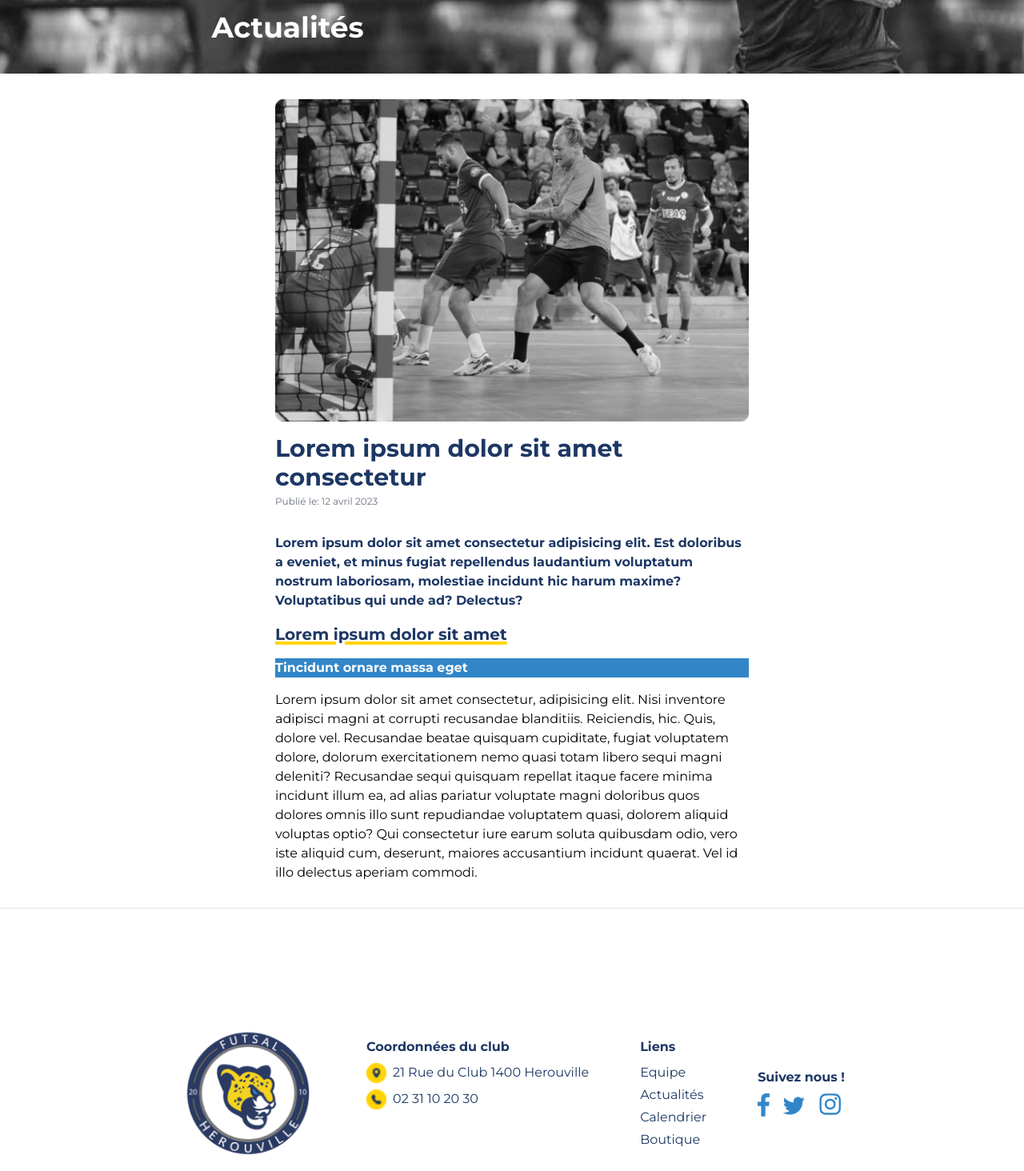
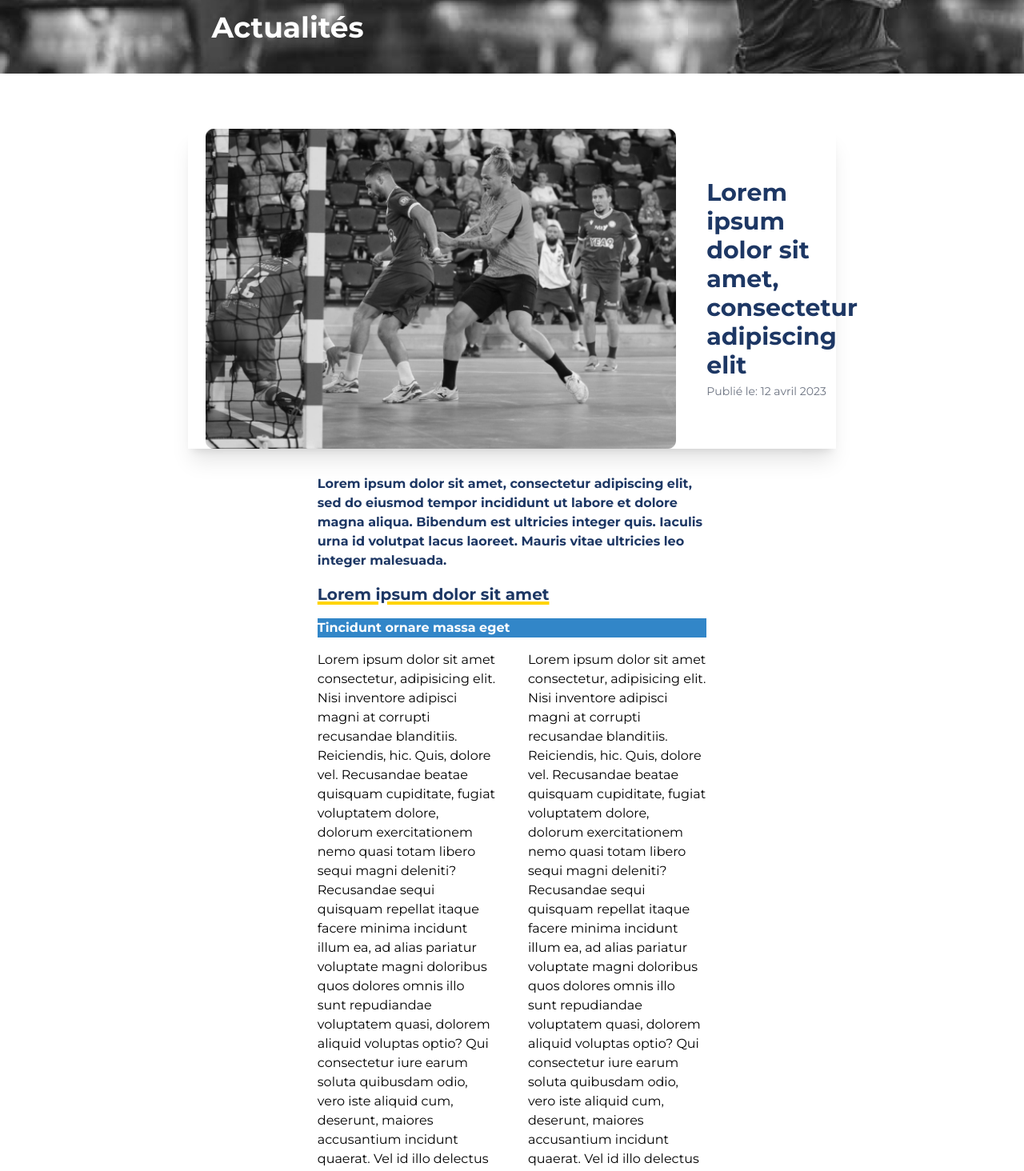
Before and after one commit to Emk0oo/herouville-futsal-nextJS, a Next.js app: page /actualites/1 in a window 1280 px wide. Shown: the part 340-1804 px from the top of the page at 80% size. Built offline with nearby package versions, Linux system fonts and the light colour scheme.

Commit message:
[ADD] Actulité by id page

```diff
--- a/app/(root)/actualites/[id]/page.tsx
+++ b/app/(root)/actualites/[id]/page.tsx
@@ -9,13 +9,15 @@ const articles = [
   {
     id: 1,
     imageUrl: imgArticle,
-    titre: "Lorem ipsum dolor sit amet consectetur",
+    titre: "Lorem ipsum dolor sit amet, consectetur adipiscing elit",
     titre2: "Lorem ipsum dolor sit amet ",
     titre3: "Tincidunt ornare massa eget ",
     date: "Publié le: 12 avril 2023",
     entete:
-      "Lorem ipsum dolor sit amet consectetur adipisicing elit. Est doloribus a eveniet, et minus fugiat repellendus laudantium voluptatum nostrum laboriosam, molestiae incidunt hic harum maxime? Voluptatibus qui unde ad? Delectus?",
+      "Lorem ipsum dolor sit amet, consectetur adipiscing elit, sed do eiusmod tempor incididunt ut labore et dolore magna aliqua. Bibendum est ultricies integer quis. Iaculis urna id volutpat lacus laoreet. Mauris vitae ultricies leo integer malesuada. ",
     content:
+      "Lorem ipsum dolor sit amet consectetur, adipisicing elit. Nisi inventore adipisci magni at corrupti recusandae blanditiis. Reiciendis, hic. Quis, dolore vel. Recusandae beatae quisquam cupiditate, fugiat voluptatem dolore, dolorum exercitationem nemo quasi totam libero sequi magni deleniti? Recusandae sequi quisquam repellat itaque facere minima incidunt illum ea, ad alias pariatur voluptate magni doloribus quos dolores omnis illo sunt repudiandae voluptatem quasi, dolorem aliquid voluptas optio? Qui consectetur iure earum soluta quibusdam odio, vero iste aliquid cum, deserunt, maiores accusantium incidunt quaerat. Vel id illo delectus aperiam commodi.",
+    content2:
       "Lorem ipsum dolor sit amet consectetur, adipisicing elit. Nisi inventore adipisci magni at corrupti recusandae blanditiis. Reiciendis, hic. Quis, dolore vel. Recusandae beatae quisquam cupiditate, fugiat voluptatem dolore, dolorum exercitationem nemo quasi totam libero sequi magni deleniti? Recusandae sequi quisquam repellat itaque facere minima incidunt illum ea, ad alias pariatur voluptate magni doloribus quos dolores omnis illo sunt repudiandae voluptatem quasi, dolorem aliquid voluptas optio? Qui consectetur iure earum soluta quibusdam odio, vero iste aliquid cum, deserunt, maiores accusantium incidunt quaerat. Vel id illo delectus aperiam commodi.",
   },
   {
@@ -36,34 +38,55 @@ const ActualiteDetail = () => {
   if (!article) {
     return <p>Article non trouvé</p>;
   }
-
   return (
-    <div className="flex justify-center">
-      {/* Ici component article */}
-      <div id="Article" className="w-full md:w-1/2 p-4">
-        <div id="headerArticle" className="flex flex-col ">
+    <>
+      <div
+        id="Article"
+        className="w-full h-full p-4 md:mt-[3%]"
+      >
+        <div
+          id="headerArticle"
+          className="flex flex-col md:flex-row md:w-2/3 shadow-xl mx-auto"
+        >
+          <div className="w-full md:w-4/5 md:h-[400px] relative">
             <Image
               src={article.imageUrl}
               alt={article.titre}
-            layout="responsive"
-            width={700}
-            height={475}
-            objectFit="cover"
+              layout="fill"
+              objectFit="contain"
               className=""
             />
-          <h1 className="text-3xl font-bold mt-4 text-bleuNuitHerouville">
+          </div>
+          <div
+            id="Titre article"
+            className="flex flex-col justify-center md:w-1/5 md:ml-4 md:mt-0 mt-4 "
+          >
+            <h1 className="text-3xl font-bold text-bleuNuitHerouville">
               {article.titre}
             </h1>
-          <p className="text-xs text-gray-500 mt-1">{article.date}</p>
+            <p className="text-xs md:text-sm text-gray-500 mt-1">
+              {article.date}
+            </p>
           </div>
-        <div id="contentArticle" className="flex flex-col mt-4">
-          <p className="mt-4 text-bleuNuitHerouville font-bold">{article.entete}</p>
-          <p className="mt-4 text-xl font-bold text-bleuNuitHerouville underline decoration-jauneHerouville decoration-4">{article.titre2}</p>
-          <p className="mt-4 font-bold bg-bleuHerouville text-white inline-block">{article.titre3}</p>
+        </div>
+
+        <div id="contentArticle" className="flex flex-col mt-4 md:mx-[30%]">
+          <p className="mt-4 text-bleuNuitHerouville font-bold ">
+            {article.entete}
+          </p>
+          <p className="mt-4 text-xl font-bold text-bleuNuitHerouville underline decoration-jauneHerouville decoration-4">
+            {article.titre2}
+          </p>
+          <p className="mt-4 font-bold bg-bleuHerouville text-white inline-block">
+            {article.titre3}
+          </p>
+          <div id="paragraphe" className="md:flex gap-10">
             <p className="mt-4">{article.content}</p>
+            <p className="mt-4">{article.content2}</p>
           </div>
         </div>
       </div>
+    </>
   );
 };
 
```
Lines whose indentation alone changed are shown as unchanged.
